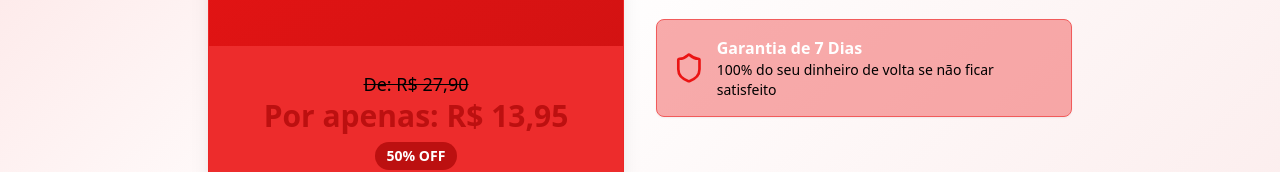
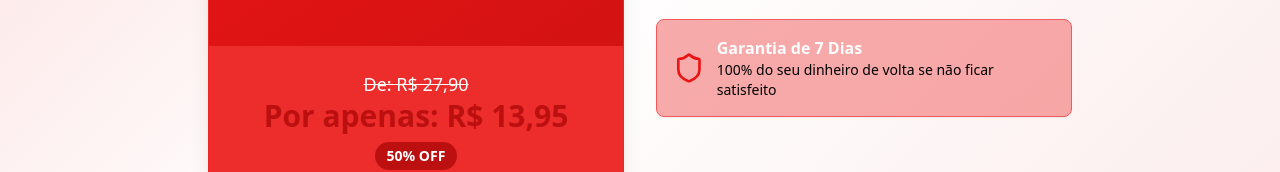
Before and after one commit to Ritamattos/Oferta-Especial-ES, a React (Vite) app: page / in a window 1280 px wide. Shown: the part 735-907 px from the top of the page. Built offline with nearby package versions, Linux system fonts and the light colour scheme.

Commit message:
Update index.css

```diff
--- a/src/index.css
+++ b/src/index.css
@@ -73,9 +73,19 @@
     --sidebar-ring: 0 84% 50%;
   }
 }
-
 /* Ajuste de cores de texto */
 .text-gray-500, .text-gray-400, .text-gray-600, .text-muted-foreground, .text-muted {
+  color: #000000 !important;
+}
+
+/* Mudanças específicas solicitadas */
+/* Para mudar "De R$ 27,90" para cor branca */
+.price-original, .line-through {
+  color: #ffffff !important;
+}
+
+/* Para mudar o título "Garantia de 7 Dias" para cor preta */
+.guarantee-title {
   color: #000000 !important;
 }
 
```
